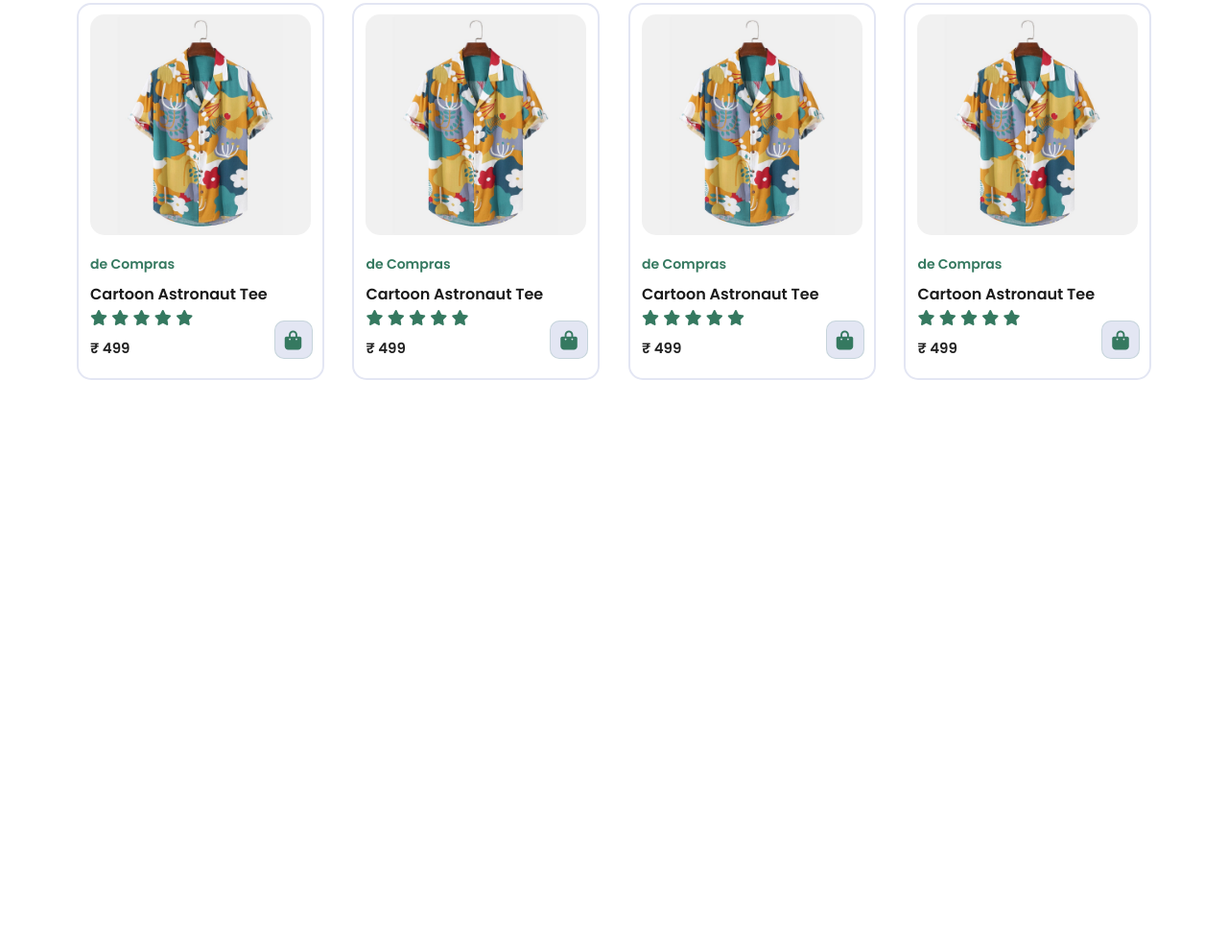
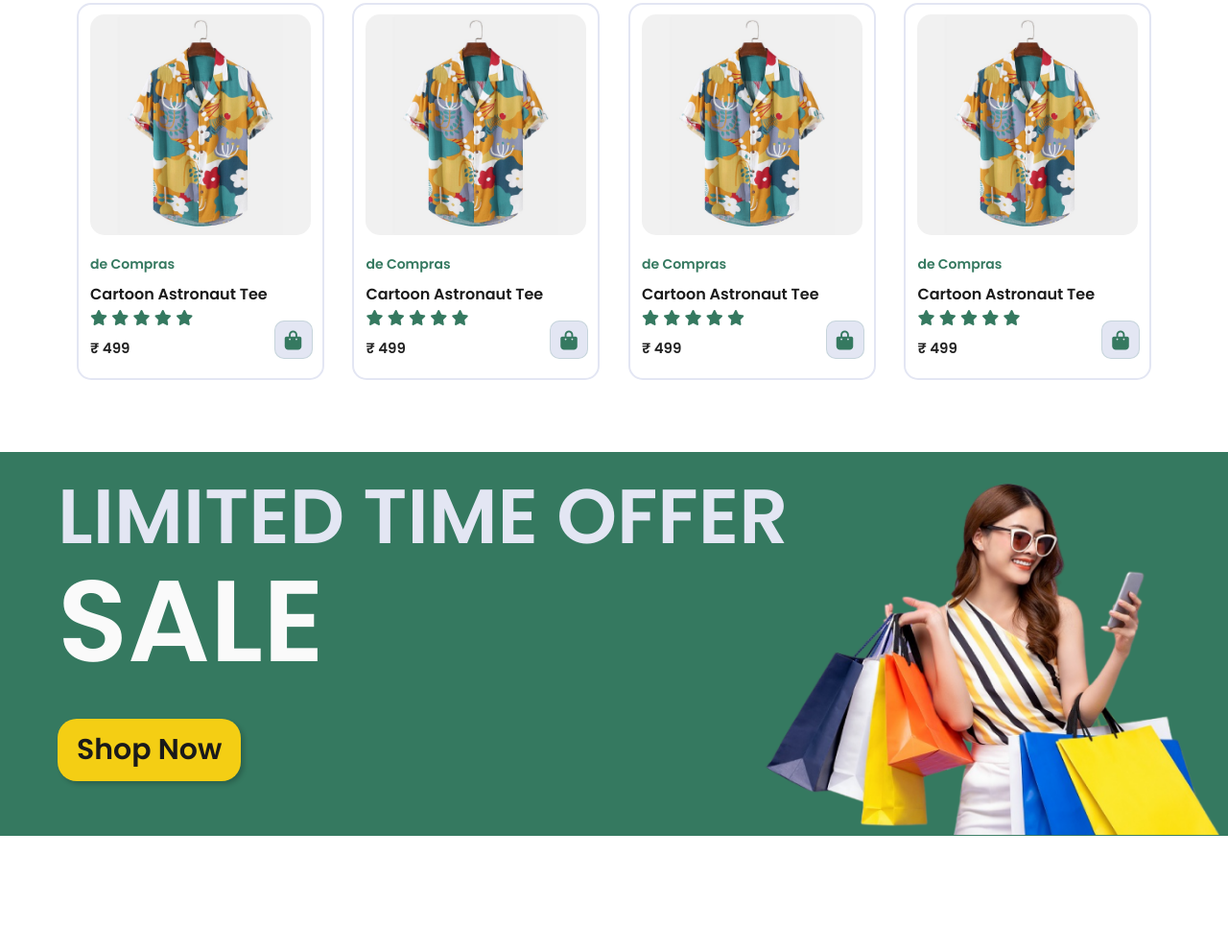
Before and after one commit to aditya-1967/de-Compras, a plain HTML site: page de Compras/index.html in a window 1280 px wide. Shown: the part 1718-2709 px from the top of the page at 96% size. Before the commit the page ends 2169 px from the top, so only its background shows below. Drawn offline with Linux system fonts and the light colour scheme.

Commit message:
adding a banner
bahut time bas ye banane me, me gettting rusty

```diff
--- a/de Compras/index.html
+++ b/de Compras/index.html
@@ -36,9 +36,8 @@
 
     <section id="india">
         <div>
-            <img src="images/flag4.png" alt="">
+            <img src="./images/india/flag.png" alt="">
             <h1>Made In India for India</h1>
-
         </div>
     </section>
 
@@ -208,5 +207,17 @@
         </div>
     </section>
 
+    <section id="banner">
+        <div class="container">
+            <div class="banner">
+                <div class="banner-text">
+                    <h2>LIMITED TIME OFFER</h2>
+                    <h1>SALE</h1>
+                    <button class="btn">Shop Now</button>
+                </div>
+            </div>
+        </div>
+    </section>
+
 </body>
 </html>
--- a/de Compras/style.css
+++ b/de Compras/style.css
@@ -180,11 +180,11 @@ body {
     text-align: center;
 }
 
-#india img{
-    height: 80px;
+#india div img{
+    width: 80px;
     position: absolute;
-    margin: -5px 25px;
-    right: 25%;
+    margin-top: 5px;
+    right: 28%
 }
 /* Feature Box */
 
@@ -298,3 +298,57 @@ body {
 #product-1 .pro .cart:hover {
     transform: translateY(-5px)
 }
+
+/* Banner */
+
+#banner .container {
+    width: 100%;
+    height: 65vh;
+}
+
+#banner .container .banner {
+    width: 100%;
+    height: 50vh;
+    background-image: url(./images/banner/banner.png);
+    background-size: cover;
+    background-position: 60%;
+    margin-top: 10px;
+}
+
+#banner .container .banner .banner-text{
+    margin: 20px;
+    padding: 20px;
+}
+
+#banner .container .banner .banner-text h2 {
+    font-size: 80px;
+    color: #e3e6f3;
+    margin: 20px;
+}
+
+#banner .container .banner .banner-text h1 {
+    font-size: 120px;
+    margin: 20px;
+    margin-top: 50px;
+    margin-bottom: 50px;
+    color: #fafafa
+}
+
+#banner .container .banner .banner-text button {
+    padding: 10px 20px;
+    background-color: #f4ce14;
+    color: #1a1a1a;
+    margin: 20px;
+    font-weight: bold;
+    font-size: 30px;
+    border: none;
+    border-radius: 20px;
+    cursor: pointer;
+    box-shadow: 3px 3px 5px rgba(0, 0, 0, 0.2);
+    transition: 0.5s ease;
+}
+
+#banner .container .banner .banner-text button:hover {
+    transform: translateY(-5px);
+    box-shadow: 5px 5px 5px rgba(0, 0, 0, 0.7);
+}
```
Also changed, not shown: de Compras/images/banner/banner.png (added), de Compras/images/india/flag.PNG (added), de Compras/images/india/flag4.png (added).
